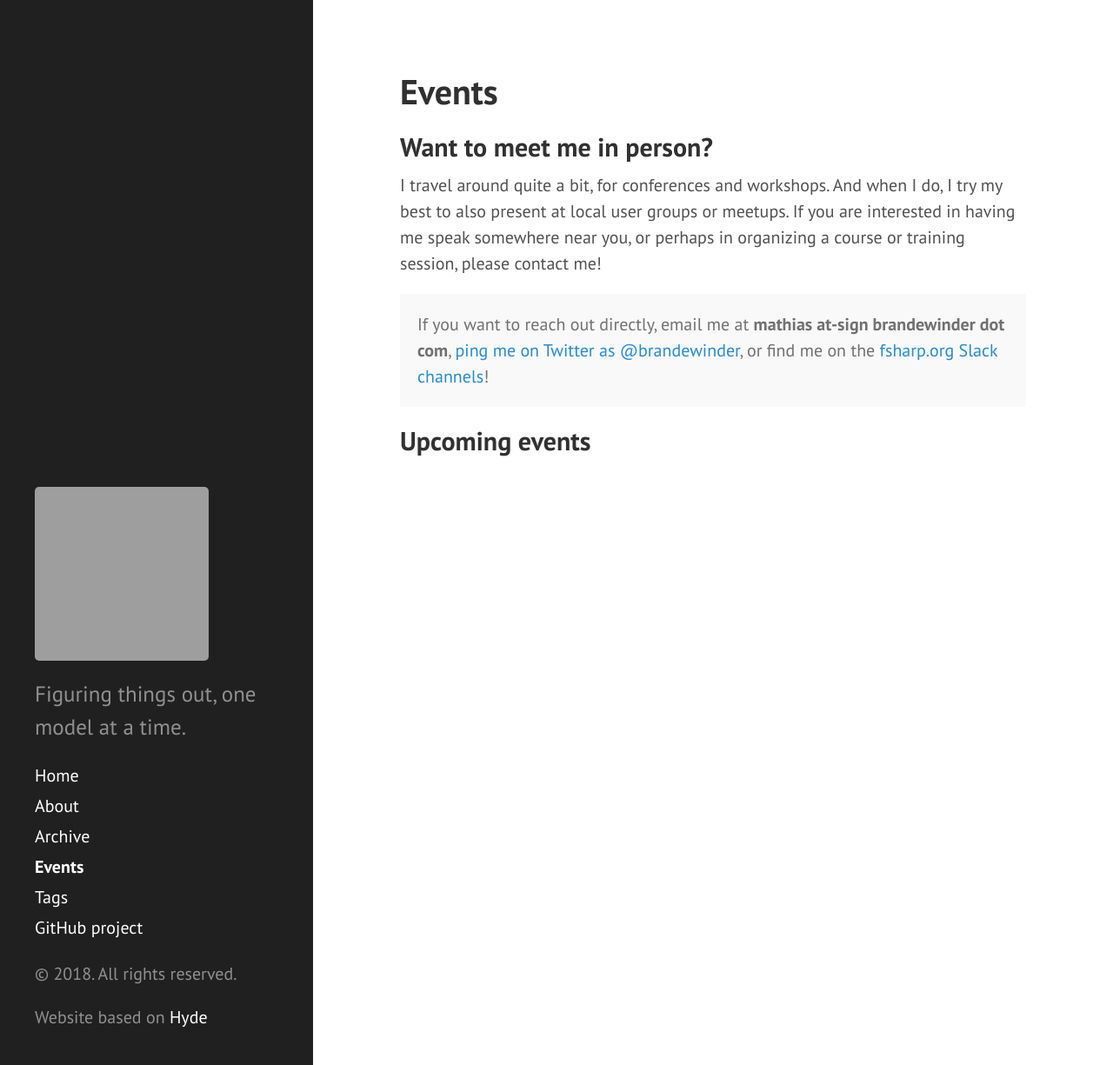
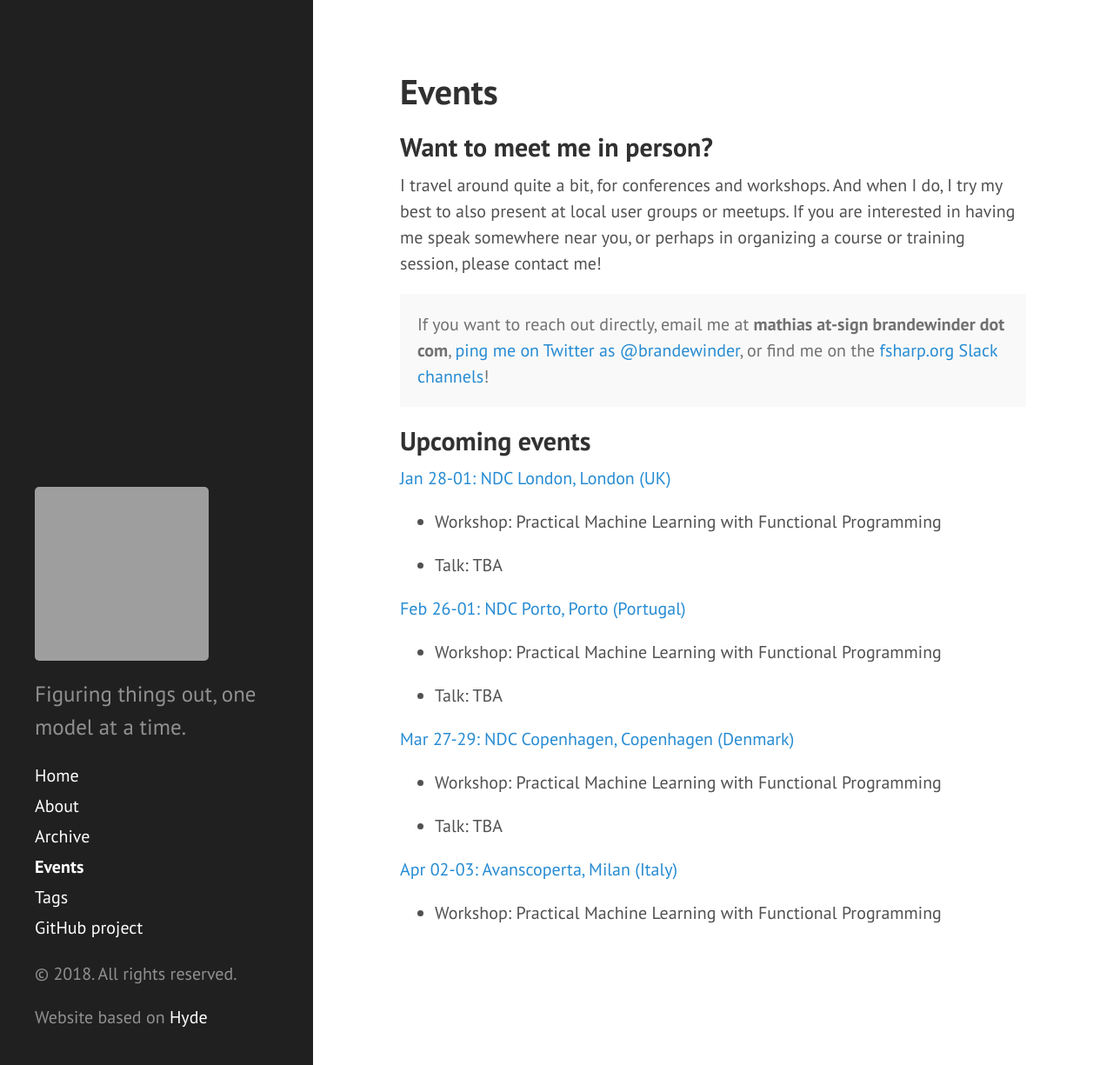
Before and after one commit to mathias-brandewinder/mathias-brandewinder.github.io, a Jekyll site: the page built from events.md, in a window 1280 px wide and 1225 px high. Shown: the whole window at 87% size. Built offline with Jekyll 4.4.1, drawn with Linux system fonts in a browser that asks for light colours; comment, search, counter and statistics services are not loaded; grey boxes are pictures that could not be loaded.

Commit message:
Updated events
2019: NDC London, Porto, CPH, and Avanscoperta

```diff
--- a/_data/events.json
+++ b/_data/events.json
@@ -1,6 +1,71 @@
 {
     "events":
     [
+        {
+            "host":"Avanscoperta",
+            "date":"2019-04-02",
+            "until":"2019-04-03",
+            "city":"Milan",
+            "country":"Italy",
+            "url":"https://www.avanscoperta.it/en/training/practical-machine-learning-with-functional-programming-workshop/",
+            "activities":
+            [
+                {
+                    "description":"Workshop: Practical Machine Learning with Functional Programming"
+                }
+            ]
+        },
+        {
+            "host":"NDC Copenhagen",
+            "date":"2019-03-27",
+            "until":"2019-03-29",
+            "city":"Copenhagen",
+            "country":"Denmark",
+            "url":"https://cph.ndcmini.com/speaker/mathias-brandewinder/",
+            "activities":
+            [
+                {
+                    "description":"Workshop: Practical Machine Learning with Functional Programming"
+                },
+                {
+                    "description":"Talk: TBA"
+                }
+            ]
+        },
+        {
+            "host":"NDC Porto",
+            "date":"2019-02-26",
+            "until":"2019-03-01",
+            "city":"Porto",
+            "country":"Portugal",
+            "url":"https://ndcporto.com/speaker/mathias-brandewinder/",
+            "activities":
+            [
+                {
+                    "description":"Workshop: Practical Machine Learning with Functional Programming"
+                },
+                {
+                    "description":"Talk: TBA"
+                }
+            ]
+        },
+        {
+            "host":"NDC London",
+            "date":"2019-01-28",
+            "until":"2019-02-01",
+            "city":"London",
+            "country":"UK",
+            "url":"https://ndc-london.com/speaker/mathias-brandewinder",
+            "activities":
+            [
+                {
+                    "description":"Workshop: Practical Machine Learning with Functional Programming"
+                },
+                {
+                    "description":"Talk: TBA"
+                }
+            ]
+        },
         {
             "host":"NDC Oslo",
             "date":"2018-06-11",
@@ -14,7 +79,7 @@
                     "description":"Workshop: Practical Machine Learning with Functional Programming"
                 },
                 {
-                    "description":"Talk: TBA"
+                    "description":"Talk: Deep Learning with CNTK and F#"
                 }
             ]
         },
```
